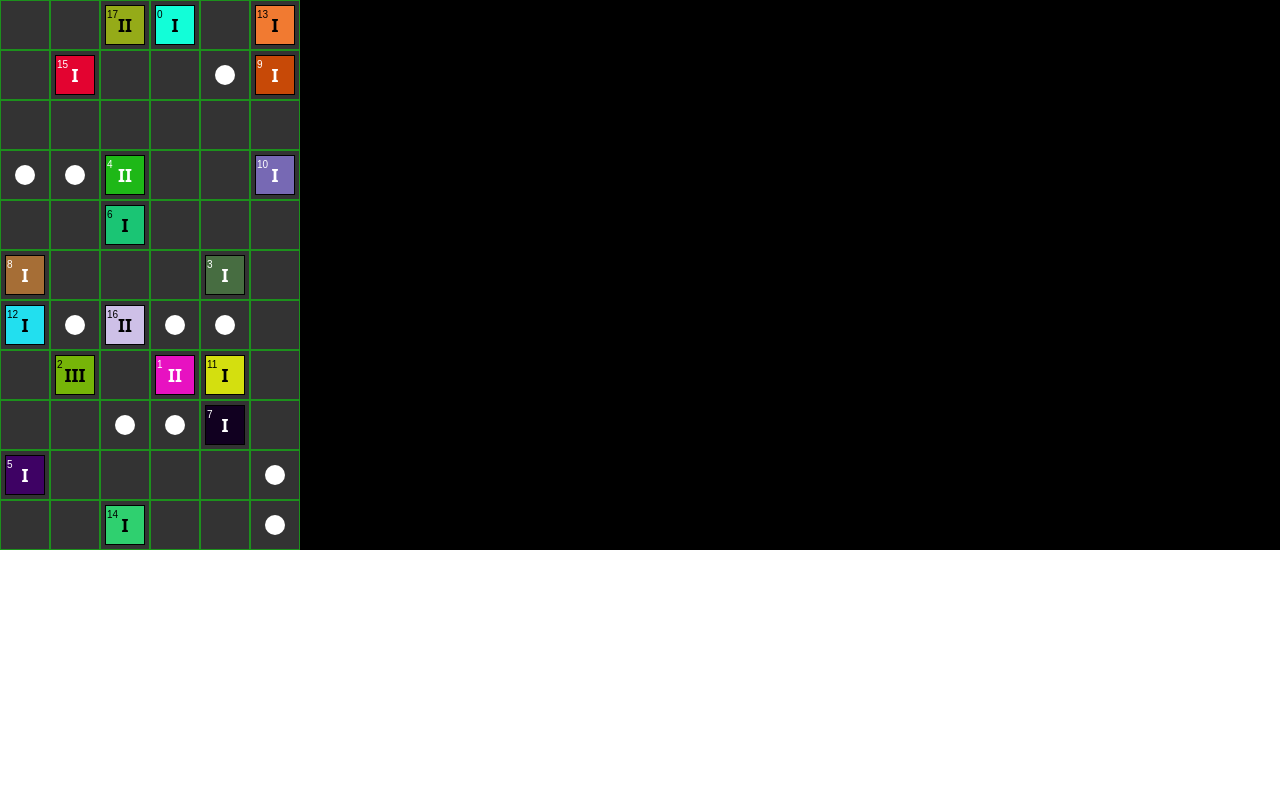
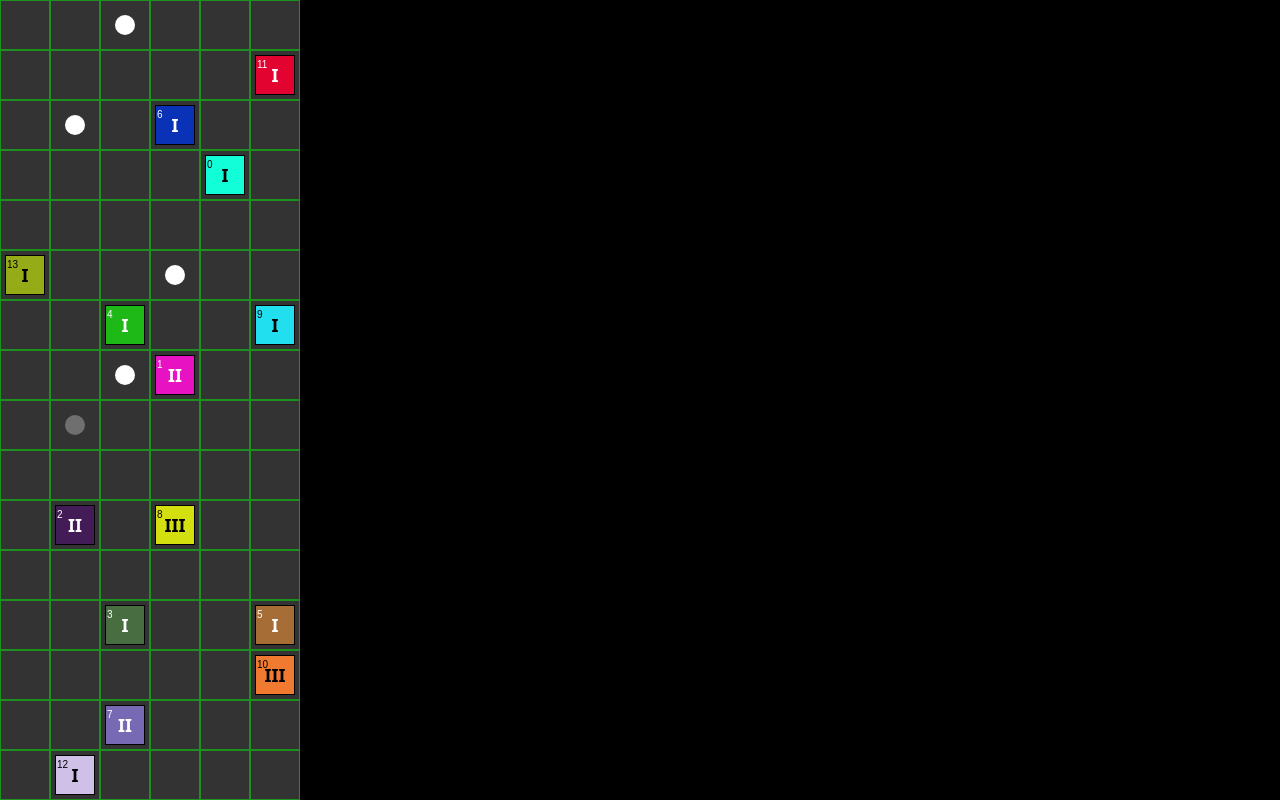
Before and after one commit to CarlosCE-dev/GameAppTest, a Vue app: page / in a window 1280 px wide. Built offline with nearby package versions, Linux system fonts and the light colour scheme.

Commit message:
Add level system

```diff
--- a/src/composables/useGrid.ts
+++ b/src/composables/useGrid.ts
@@ -1,30 +1,40 @@
-import { ref } from 'vue';
+import { ref, watch } from 'vue';
 // Store
 import { useGameStore } from '../stores/game';
 import { storeToRefs } from "pinia";
 
 // Helpers
 import { totalHeight, totalWidth } from '@/helpers/random';
+import { levelRequired } from '@/helpers/movement';
 
 export const useGrid = () => {
 
     const store = useGameStore();
     const totalCells = (totalHeight + 1) * (totalWidth + 1);
-    const { cells, foods, waiting } = storeToRefs(store);
+    const { cells, foods, waiting, maxLevel } = storeToRefs(store);
     const { randomizePositions, checkPositions } = store;
     const isWaiting = ref(waiting);
+    const currentMaxLevel = ref(maxLevel);
     const gridStyles = {
         gridTemplateColumns: `repeat(${totalWidth + 1}, 50px)`
     }
 
-    setInterval(() => {
-        if (!isWaiting.value) {
-            randomizePositions();
-            setTimeout(() => {
-                checkPositions();
-            }, 400);
+    watch(isWaiting, (value) => {
+        if (!value) changePositions();
+    });
+
+    const changePositions = async () => {
+        const iterations = Math.floor(currentMaxLevel.value / levelRequired) + 1;
+        const slots = new Array(iterations).fill("");
+        for (let index = 0; index < slots.length; index++) {
+            randomizePositions(index);
+            await new Promise(resolve => setTimeout(resolve, 1000));
+            checkPositions();
+            console.log("Next move");
         }
-    }, 2000);
+    }
+
+    changePositions();
 
     return {
         cells,
--- a/src/data/db.ts
+++ b/src/data/db.ts
@@ -3,7 +3,7 @@ import type { ICell } from "@/models/ICell";
 import type { IFood } from "@/models/IFood";
 
 const cellItems = 20,
-    foodItems = 10;
+    foodItems = 5;
 
 /**
  * Generates random data for test usage
--- a/src/helpers/movement.ts
+++ b/src/helpers/movement.ts
@@ -1,14 +1,18 @@
 import type { ICell } from '../models/ICell';
 import { directionTypes } from '../enum/directions';
 import { getNextRandomPosition } from './random';
+
+export const levelRequired = 5;
 /**
  * Change all the position of the cells
  * @param cells Collections of cells
  * @returns Returns a collection of cell with the position changed
  */
-export const getNextPositions = (cells:ICell[]) => {
+export const getNextPositions = (cells:ICell[], level:number) => {
+    const minimunLevelRequired = level * 5;
     return cells.map(c => {
-        return setNewPosition(c);
+        if (c.level >= minimunLevelRequired) return setNewPosition(c);
+        return c;
     });
 }
 /**
--- a/src/helpers/random.ts
+++ b/src/helpers/random.ts
@@ -4,7 +4,7 @@ import type { ICell } from '../models/ICell';
 /**
  * Global variables
  */
-export const totalHeight = 10,
+export const totalHeight = 15,
     totalWidth = 5;
 /**
  * Gets next random position of cell
--- a/src/stores/game.ts
+++ b/src/stores/game.ts
@@ -14,9 +14,9 @@ export const useGameStore = defineStore({
         waiting: false
     }),
     actions: {
-        randomizePositions(){
-            this.cells = getNextPositions(this.cells);
+        randomizePositions(currentLevel:number){
             this.waiting = true;
+            this.cells = getNextPositions(this.cells, currentLevel);
         },
         checkPositions(){
             const foodTotal = this.foods.length;
@@ -29,5 +29,13 @@ export const useGameStore = defineStore({
             this.foods = foods;
             this.waiting = false;
         }
+    },
+    getters: {
+        maxLevel: (state) => {
+            const items = [...state.cells];
+            items.sort((a, b) => a.level - b.level);
+            items.reverse();
+            return items[0].level;
+        }
     }
 })
```
